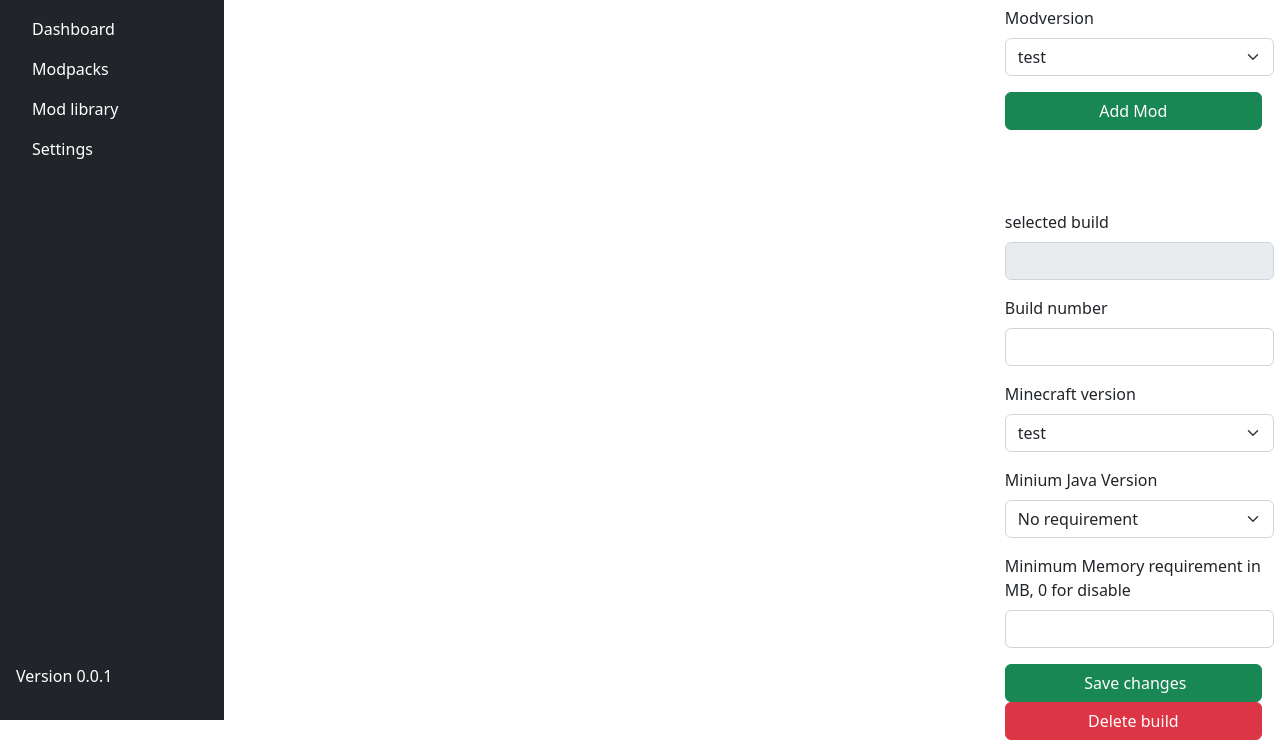
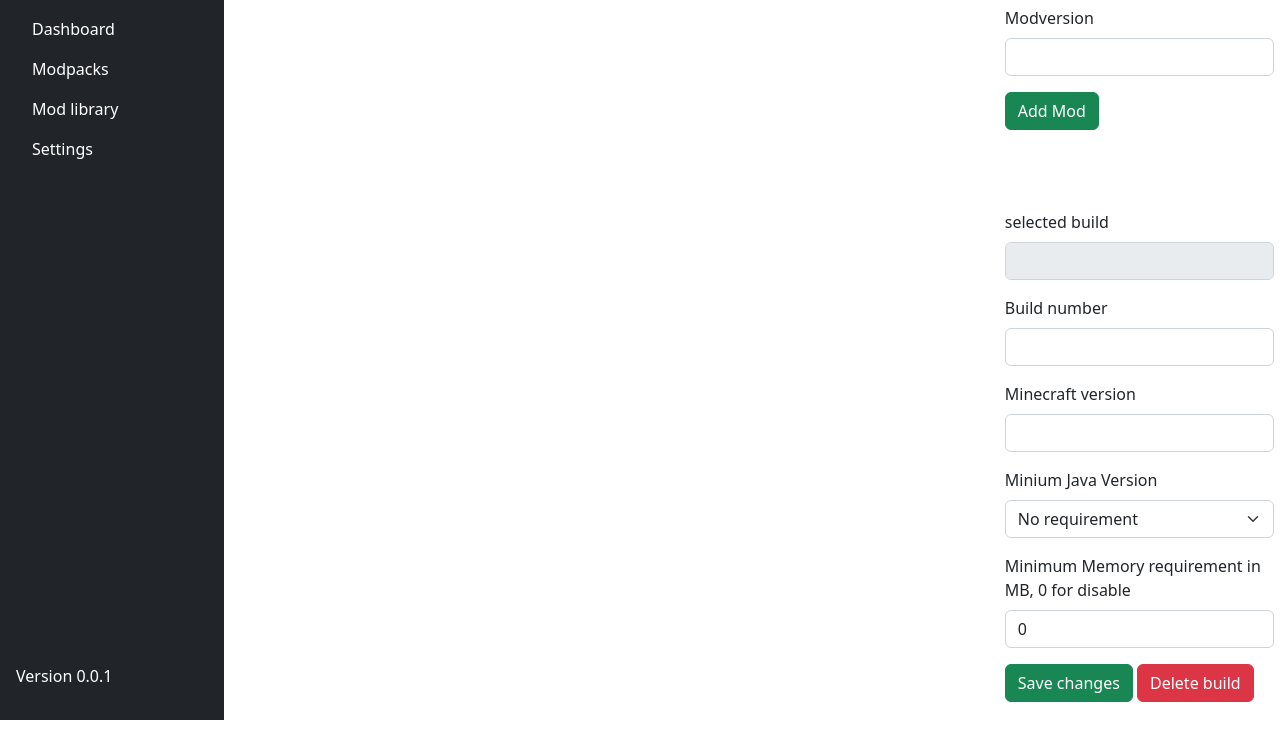
Before and after one commit to Thorfusion/solder.py, a Flask app: template templates/modpackbuild.html in a window 1280 px wide. Shown: the part 80-820 px from the top of the page. Run offline with Flask 2, Linux system fonts and the light colour scheme; the template is opened without the code that fills it, so the values that code supplies are empty; some libraries are stand-ins or nearby versions.

Commit message:
misc fixes to forms

```diff
--- a/templates/modpack.html
+++ b/templates/modpack.html
@@ -56,9 +56,7 @@
             </div>
             <div class="mb-3">
                 <label for="mcversion" class="form-label">Minecraft version</label>
-                <select class="form-select" name="mcversion" id="mcversion">
-                    <option>test</option>
-                </select>
+                <input type="text" class="form-control" name="mcversion" id="mcversion"></input>
             </div>
             <div class="mb-3">
                 <label for="clonebuild" class="form-label">Clone build</label>
@@ -78,7 +76,7 @@
             </div>
             <div class="mb-3">
                 <label for="memory" class="form-label">Minimum Memory requirement in MB, 0 for disable</label>
-                <input type="text" class="form-control" name="memory" id="memory"></input>
+                <input type="text" class="form-control" name="memory" id="memory" value="0"></input>
             </div>
             <input class="btn btn-success" type="submit" value="Add build"></input>
         </form>
--- a/templates/modpackbuild.html
+++ b/templates/modpackbuild.html
@@ -18,7 +18,8 @@
                 <td>{{combo[0].pretty_name}} ({{combo[0].name}})</td>
                 <td>{{combo[1].version}}</td>
                 <td>
-                    <input class="form-check-input" type="checkbox" value="" id="hidden"{% if combo[1].optional %}checked{% endif %}>
+                    <input class="form-check-input" type="checkbox" value="" id="hidden" {% if combo[1].optional
+                        %}checked{% endif %}>
                 </td>
                 <td>
                     <div class="tablewidth">
@@ -32,60 +33,56 @@
 
     <div class="placetwo minwidth maxwidth">
         <form method="post" action="">
-            <div class=" mb-3 ">
-                <label for=" description " class=" form-label ">Select Mod</label>
-                <select class=" form-select " name=" description " id=" description ">
+            <div class="mb-3">
+                <label for="description" class="form-label">Select Mod</label>
+                <select class="form-select" name="description" id="description">
                     {%for lmod in listmod%}
                     <option>{{lmod.name}}</option>
                     {%endfor%}
                 </select>
             </div>
-  <div class=" mb-3 ">
-      <label for=" mcversion " class=" form-label ">Modversion</label>
-      <select class=" form-select "  name=" mcversion " id=" mcversion ">
-          <option>test</option>
-        </select>
+            <div class="mb-3">
+                <label for="modversion" class="form-label">Modversion</label>
+                <input type="text" class="form-control" name="modversion" id="modversion"></input>
             </div>
-  <input class=" btn btn-success " type=" submit " value=" Add Mod ">
+            <input class="btn btn-success" type="submit" value="Add Mod">
         </form>
-  <div class=" divider"></div>
-            <form method=" post " action=" ">
-                <div class=" mb-3 " ">
-        <label for=" build_name " class=" form-label ">selected build</label>
-        <input type=" text " class=" form-control " name=" build_name " id=" build_name " disabled readonly></input>
+        <div class="divider"></div>
+        <form method="post" action="">
+            <div class="mb-3">
+                <label for="build_name" class="form-label">selected build</label>
+                <input type="text" class="form-control" name="build_name" id="build_name" disabled readonly></input>
             </div>
-    <div class=" mb-3 ">
-        <label for=" buildnumber " class=" form-label ">Build number</label>
-        <input type=" text " class=" form-control " name=" buildnumber " id=" buildnumber "></input>
+            <div class="mb-3">
+                <label for="buildnumber" class="form-label">Build number</label>
+                <input type="text" class="form-control" name="buildnumber" id=" buildnumber"></input>
             </div>
-    <div class=" mb-3 ">
-        <label for=" mcversion " class=" form-label ">Minecraft version</label>
-        <select class=" form-select " name=" mcversion " id=" mcversion ">
-            <option>test</option>
-        </select>
+            <div class="mb-3">
+                <label for="mcversion" class="form-label">Minecraft version</label>
+                <input type="text" class="form-control" name="mcversion" id="mcversion"></input>
             </div>
-    <div class=" mb-3 ">
-        <label for=" description " class=" form-label ">Minium Java Version</label>
-        <select class=" form-select " name=" description " id=" description ">
+            <div class="mb-3">
+                <label for="description" class="form-label">Minium Java Version</label>
+                <select class="form-select" name="description" id="description">
                     <option>No requirement</option>
                     <option>1.8</option>
                 </select>
             </div>
-    <div class=" mb-3 ">
-        <label for=" memory " class=" form-label ">Minimum Memory requirement in MB, 0 for disable</label>
-        <input type=" text " class=" form-control " name=" memory " id=" memory "></input>
+            <div class="mb-3">
+                <label for="memory" class="form-label">Minimum Memory requirement in MB, 0 for disable</label>
+                <input type="text" class="form-control" name="memory" id="memory" value="0"></input>
             </div>
-    <input class=" btn btn-success " type=" submit " value=" Save changes"></input>
-                    <input class="btn btn-danger " type="submit " value="Delete build"></input>
+            <input class="btn btn-success" type="submit" value="Save changes"></input>
+            <input class="btn btn-danger" type="submit" value="Delete build"></input>
         </form>
         {% if success %}
-            <div class="alert alert-success loginfail mx-auto " role="alert ">
+        <div class="alert alert-success loginfail mx-auto" role="alert">
             <p>{{mod.vmd5}}</p>
             <p>{{mod.vurl}}</p>
         </div>
         {% endif %}
         {% if failed %}
-            <div class="alert alert-danger loginfail mx-auto " role="alert ">
+        <div class="alert alert-danger loginfail mx-auto" role="alert">
             <p>Failed!</p>
         </div>
         {% endif %}
```
Lines whose indentation alone changed are shown as unchanged.
